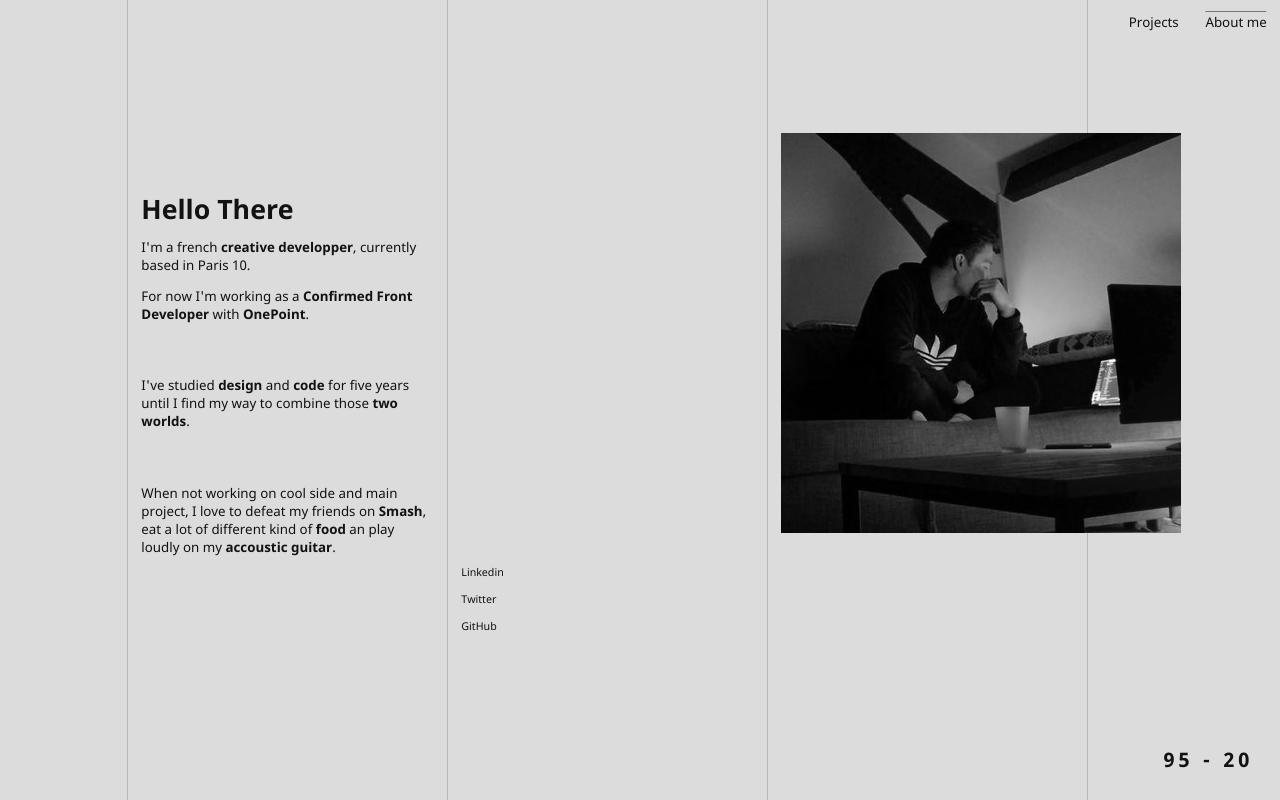
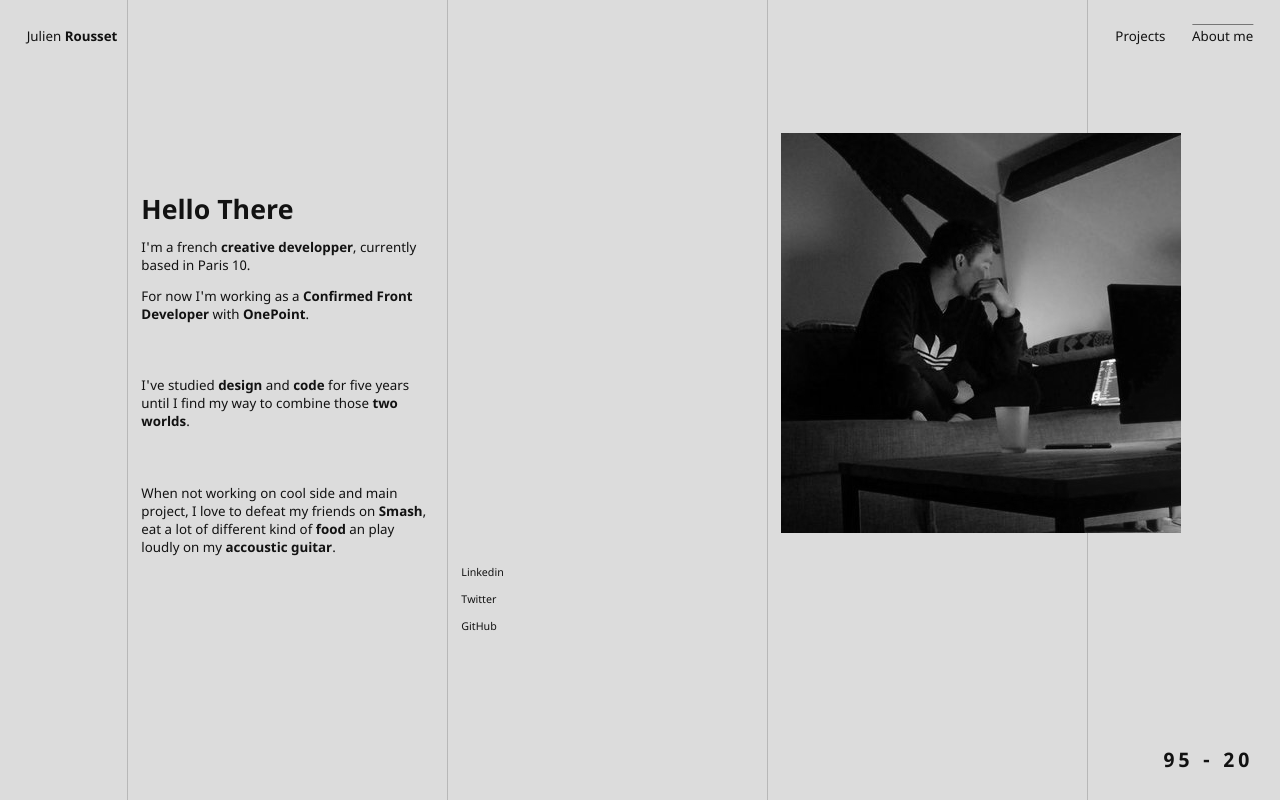
Before and after one commit to JulienRst/Portfolio2k20, a Vue app: page /about in a window 1280 px wide. Built offline with nearby package versions, Linux system fonts and the light colour scheme.

Commit message:
[Layout] Added "logo"

```diff
--- a/src/App.vue
+++ b/src/App.vue
@@ -1,5 +1,6 @@
 <template>
 	<div id="app">
+		<LogoComponent />
 		<MenuComponent />
 		<router-view />
 	</div>
@@ -8,10 +9,11 @@
 <script lang="ts">
 import { Component, Vue } from 'vue-property-decorator';
 import MenuComponent from '@/components/Menu.vue';
+import LogoComponent from '@/components/Logo.vue';
 
 @Component({
 	name: 'App',
-	components: { MenuComponent }
+	components: { MenuComponent, LogoComponent }
 })
 export default class App extends Vue {
 	public mounted () {
--- /dev/null
+++ b/src/assets/sass/components/_logo.scss
@@ -0,0 +1,13 @@
+.logo-container {
+	position: absolute;
+	top: 2rem;
+	left: 2rem;
+	cursor: pointer;
+	transform: scale(1, 1);
+	transition: 0.3s;
+
+	&:hover {
+		transform: scale(1.2, 1.2);
+		transition: 0.3s;
+	}
+}
--- a/src/assets/sass/components/_menu.scss
+++ b/src/assets/sass/components/_menu.scss
@@ -2,6 +2,7 @@ nav {
 	position: absolute;
 	top: 0;
 	right: 0;
+	padding: 1rem;
 
 	a {
 		padding: 1rem;
--- a/src/assets/sass/master.scss
+++ b/src/assets/sass/master.scss
@@ -7,6 +7,7 @@
 // Components
 
 @import 'components/menu';
+@import 'components/logo';
 
 // Layouts
 
--- /dev/null
+++ b/src/components/Logo.vue
@@ -0,0 +1,18 @@
+<template>
+	<div class="logo-container" @click="goToHome">
+		Julien <strong>Rousset</strong>
+	</div>
+</template>
+
+<script lang="ts">
+import { Component, Vue } from 'vue-property-decorator';
+
+@Component({
+	name: 'LogoComponent'
+})
+export default class LogoComponent extends Vue {
+	public goToHome () {
+		this.$router.push({ name: 'home' });
+	}
+}
+</script>
--- a/src/views/About.vue
+++ b/src/views/About.vue
@@ -56,7 +56,7 @@ export default class AboutComponent extends Vue {
 	public titleValues: string[] = ['Hello There', 'General Kenobi'];
 
 	public mounted () {
-		window.setTimeout(() => { this.isMounted = true; }, 300);
+		window.setTimeout(() => { this.isMounted = true; }, 100);
 		const year = new Date();
 		this.currentYear = year.getFullYear().toString().substring(2, 4);
 	}
--- a/src/views/Home.vue
+++ b/src/views/Home.vue
@@ -1,7 +1,5 @@
 <template>
 	<div class="page home">
-		<h1>Hello Wolrd</h1>
-		<div>This is some text</div>
 	</div>
 </template>
 
@@ -12,8 +10,5 @@ import { Vue, Component } from 'vue-property-decorator';
 	name: 'HomeComponent'
 })
 export default class HomeComponent extends Vue {
-	public mounted () {
-		console.log('Hello there');
-	}
 }
 </script>
```
